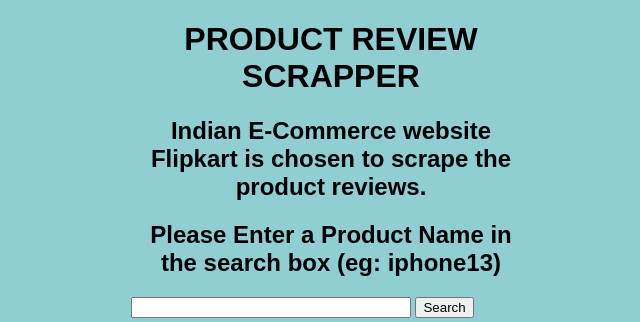
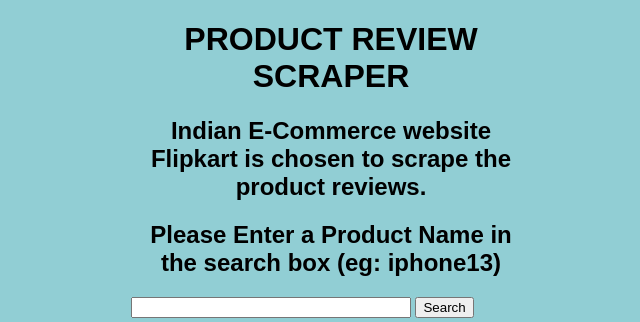
Before and after one commit to josinapjoy/webscrapperreview, a Flask app: page / in a window 1280 px wide. Shown: the top 322 px of the page, without its empty margins (309-949 px from the left). Run offline with Flask 2, Linux system fonts and the light colour scheme.

Commit message:
second commit

```diff
--- a/templates/index.html
+++ b/templates/index.html
@@ -8,7 +8,7 @@
 
 {% block body %}
 <div class="content">
-    <h1 style="text-align: center">PRODUCT REVIEW SCRAPPER</h1>
+    <h1 style="text-align: center">PRODUCT REVIEW SCRAPER</h1>
     <h2 style="text-align: center">Indian E-Commerce website Flipkart is chosen to scrape the product reviews.</h2>
     <h2 style="text-align: center">Please Enter a Product Name in the search box (eg: iphone13)</h2>
 
```
